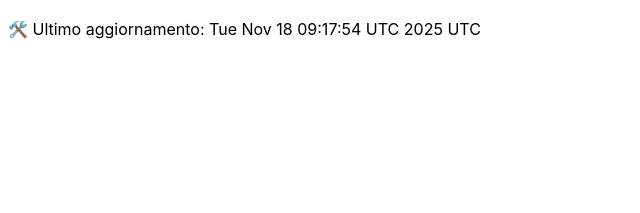
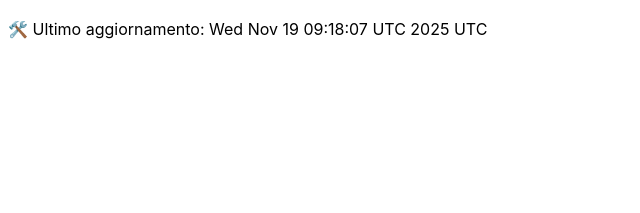
Before and after one commit to DanteTrb/DanteTrb.github.io, a Jekyll site: the page built from badges.md, in a window 1280 px wide. Shown: the top 213 px of the page, without its empty margins (0-640 px from the left). Built offline with Jekyll 4.4.1, drawn with Linux system fonts in a browser that asks for light colours; our own code applies the rules of GitHub Pages for plain Markdown files.

Commit message:
🛠️ Aggiornamento automatico badge

```diff
--- a/badges.md
+++ b/badges.md
@@ -1 +1 @@
-🛠️ Ultimo aggiornamento: Tue Nov 18 09:17:54 UTC 2025 UTC
+🛠️ Ultimo aggiornamento: Wed Nov 19 09:18:07 UTC 2025 UTC
```
